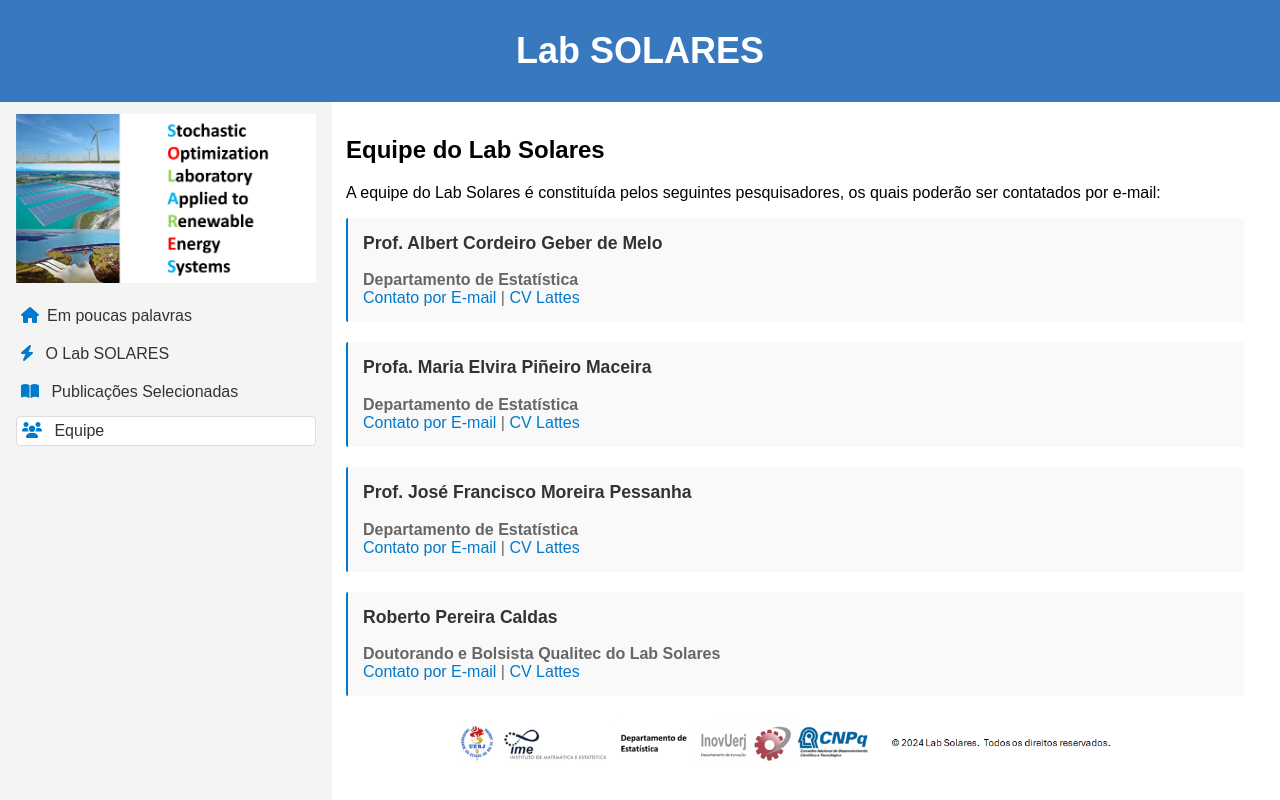
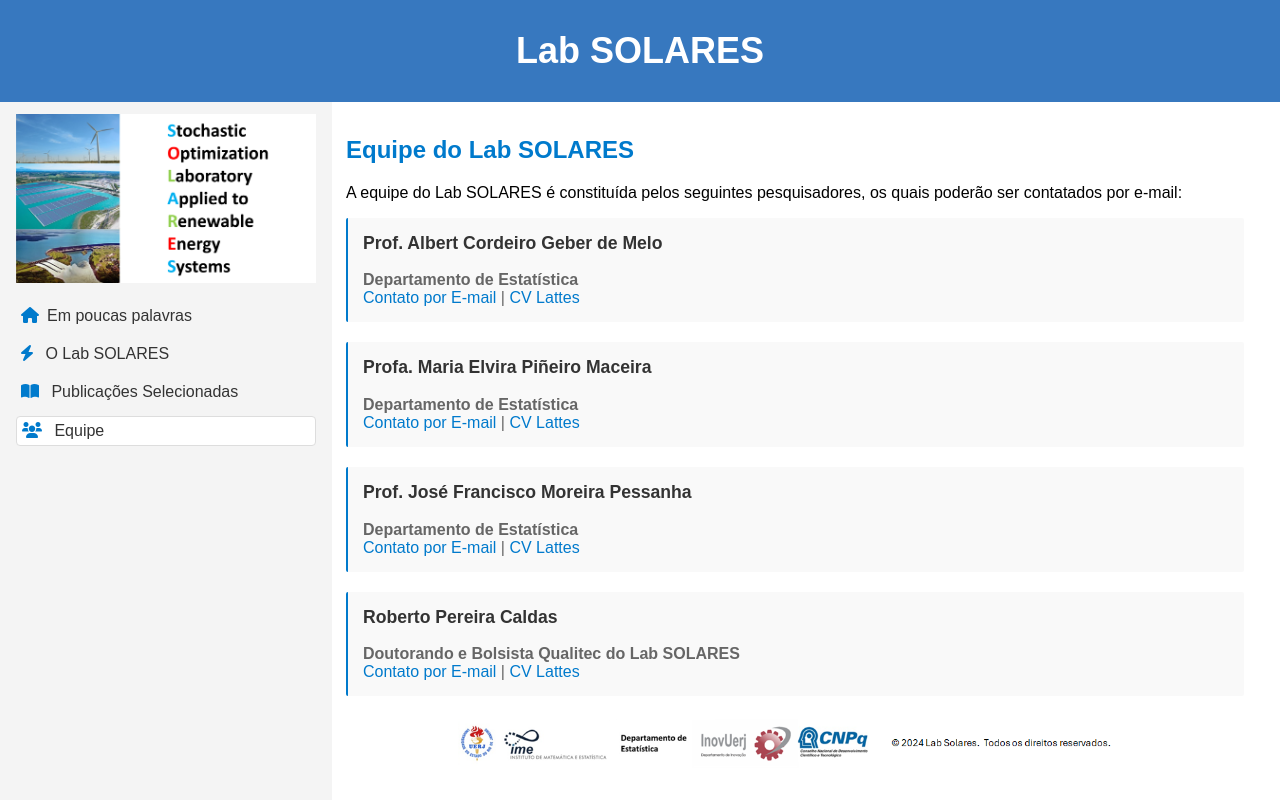
Before and after one commit to LabSolares-UERJ/main, a Jekyll site: the page built from documentation/equipe.html, in a window 1280 px wide. Shown: the top 800 px of the page. Built offline with Jekyll 4.4.1, drawn with Linux system fonts in a browser that asks for light colours.

Commit message:
Update equipe.html

```diff
--- a/documentation/equipe.html
+++ b/documentation/equipe.html
@@ -4,9 +4,9 @@ title: "Equipe"
 permalink: /documentation/equipe/
 ---
 
-<h2>Equipe do Lab Solares</h2>
+<span style="color: #007acc;"><h2>Equipe do Lab SOLARES</h2></span>
 
-<p>A equipe do Lab Solares é constituída pelos seguintes pesquisadores, os quais poderão ser contatados por e-mail:</p>
+<p>A equipe do Lab SOLARES é constituída pelos seguintes pesquisadores, os quais poderão ser contatados por e-mail:</p>
 
 <div class="team-member">
     <h3>Prof. Albert Cordeiro Geber de Melo</h3>
@@ -28,6 +28,6 @@ permalink: /documentation/equipe/
 
 <div class="team-member">
     <h3>Roberto Pereira Caldas</h3>
-    <p><strong>Doutorando e Bolsista Qualitec do Lab Solares</strong></p>
+    <p><strong>Doutorando e Bolsista Qualitec do Lab SOLARES</strong></p>
     <p><a href="mailto:robertopcaldas@gmail.com">Contato por E-mail</a> | <a href="http://lattes.cnpq.br/1642318379264402"> CV Lattes</a></p>
 </div>
```
